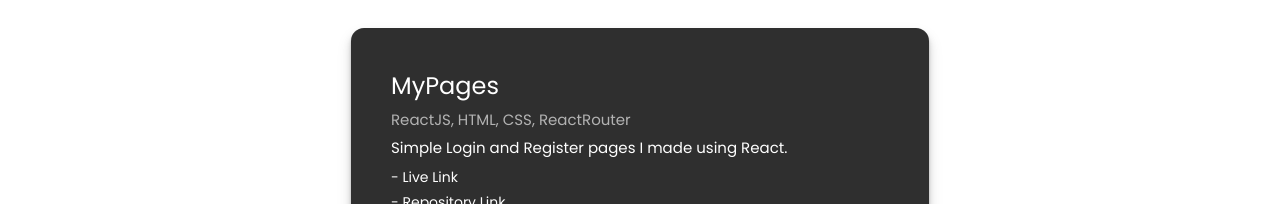
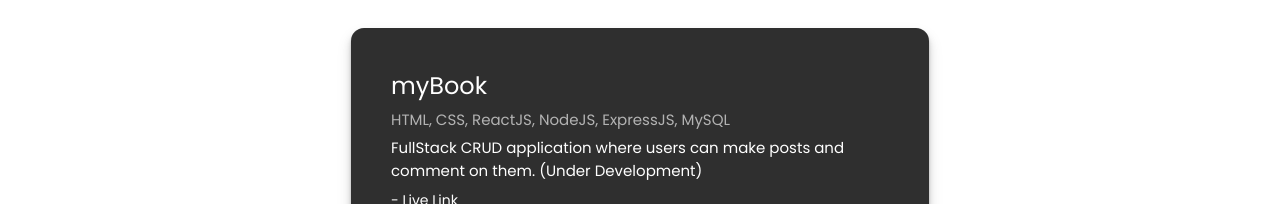
Before and after one commit to Ksubi1x/personal-portfolio, a React (Create React App) app: page / in a window 1280 px wide. Shown: the part 748-952 px from the top of the page. Built offline with nearby package versions, Linux system fonts and the light colour scheme.

Commit message:
finalized

```diff
--- a/src/pages/Home/Home.js
+++ b/src/pages/Home/Home.js
@@ -73,15 +73,15 @@
                 </div>
                 <section className='project'>
                   <div className='projectDesc'>
-                    <h2>MyPages</h2>
-                    <p className='technologies'>ReactJS, HTML, CSS, ReactRouter</p>
-                    <p>Simple Login and Register pages I made using React.</p>
+                    <h2>myBook </h2>
+                    <p className='technologies'>HTML, CSS, ReactJS, NodeJS, ExpressJS, MySQL</p>
+                    <p>FullStack CRUD application where users can make posts and comment on them.  (Under Development)</p>
                     <ul>
                       <li>
                         <a className='projectLink' target="_blank" >- Live Link</a>
                       </li>
                       <li>
-                        <a href='https://github.com/Ksubi1x/myPages' target="_blank" className='projectLink'>- Repository Link</a>
+                        <a href='https://github.com/Ksubi1x/myBook' target="_blank" className='projectLink'>- Repository Link</a>
                       </li>
                     </ul>
                   </div>
```
